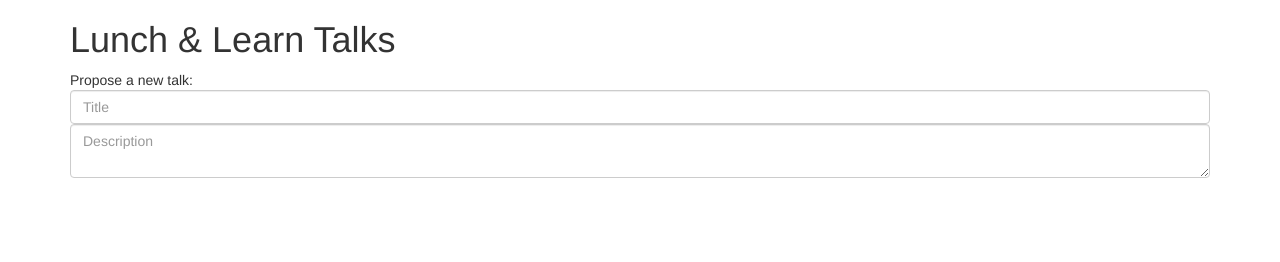
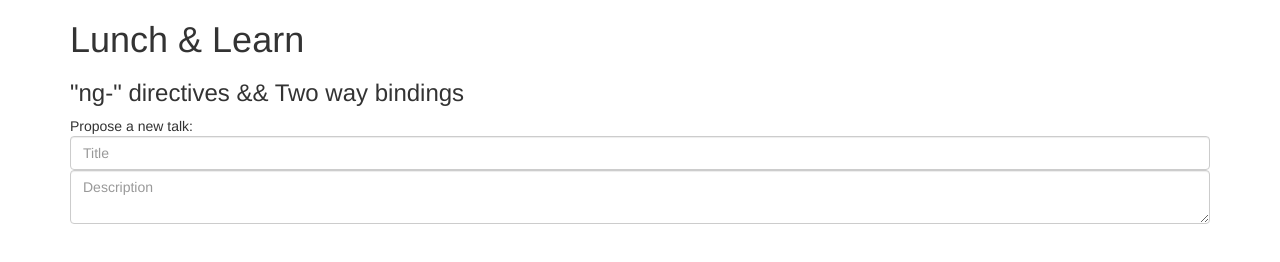
Before and after one commit to gempesaw/ya-ng-intro, a website: page ng/app/1-two-way-binding.html in a window 1280 px wide. Drawn offline with nearby package versions, Linux system fonts and the light colour scheme.

Commit message:
Add subtitles to the first three slides

```diff
--- a/ng/app/1-two-way-binding.html
+++ b/ng/app/1-two-way-binding.html
@@ -9,7 +9,8 @@
   </head>
   <body class="container">
 
-    <h1>Lunch & Learn Talks</h1>
+    <h1>Lunch & Learn</h1>
+    <h3>"ng-" directives && Two way bindings</h3>
 
     <div class="form-group" >
       Propose a new talk:
```
Also changed, not shown: ng/app/2-submit-talks.html (+1 -0 lines), ng/app/3-ng-repeat.html (+1 -0 lines).
